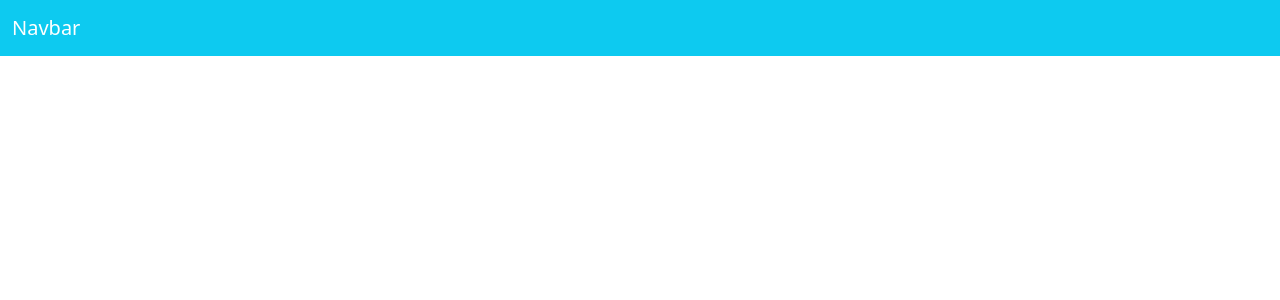
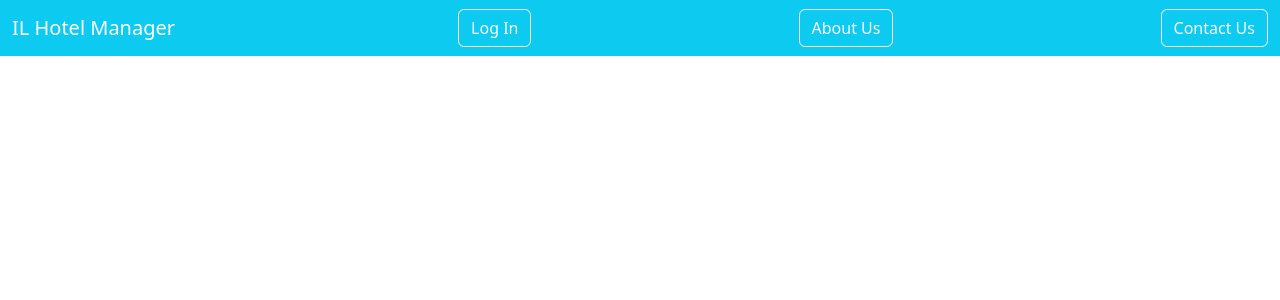
Before and after one commit to jsiudowski/HotelRegistrySystemCS270, a React (Create React App) app in the folder hotel-front/: page / in a window 1280 px wide. Shown: the top 300 px of the page. Built offline with nearby package versions, Linux system fonts and the light colour scheme.

Commit message:
Updated Navbar
Added new buttons and class names

```diff
--- a/hotel-front/src/layout/Navbar.js
+++ b/hotel-front/src/layout/Navbar.js
@@ -6,18 +6,14 @@ export default function Navbar() {
 
         <nav className="navbar navbar-expand-lg navbar-light navbar-dark bg-info">
             <div className="container-fluid">
-                <a href="#" className="navbar-brand" href="#">Navbar</a>
+                <a href="#" className="navbar-brand">IL Hotel Manager</a>
 
-                <button className="navbar-toggler"
-                    type="button"
-                    data-toggle="collapse"
-                    data-target="#navbarSupportedContent"
-                    aria-controls="navbarSupportedContent"
-                    aria-expanded="false"
-                    aria-label="Toggle navigation">
+                <button className="btn btn-outline-light">Log In</button>
 
+                <button className="btn btn-outline-light">About Us</button>
 
-                </button>
+                <button className="btn btn-outline-light">Contact Us</button>
+
             </div>
         </nav>
     </div>
```
